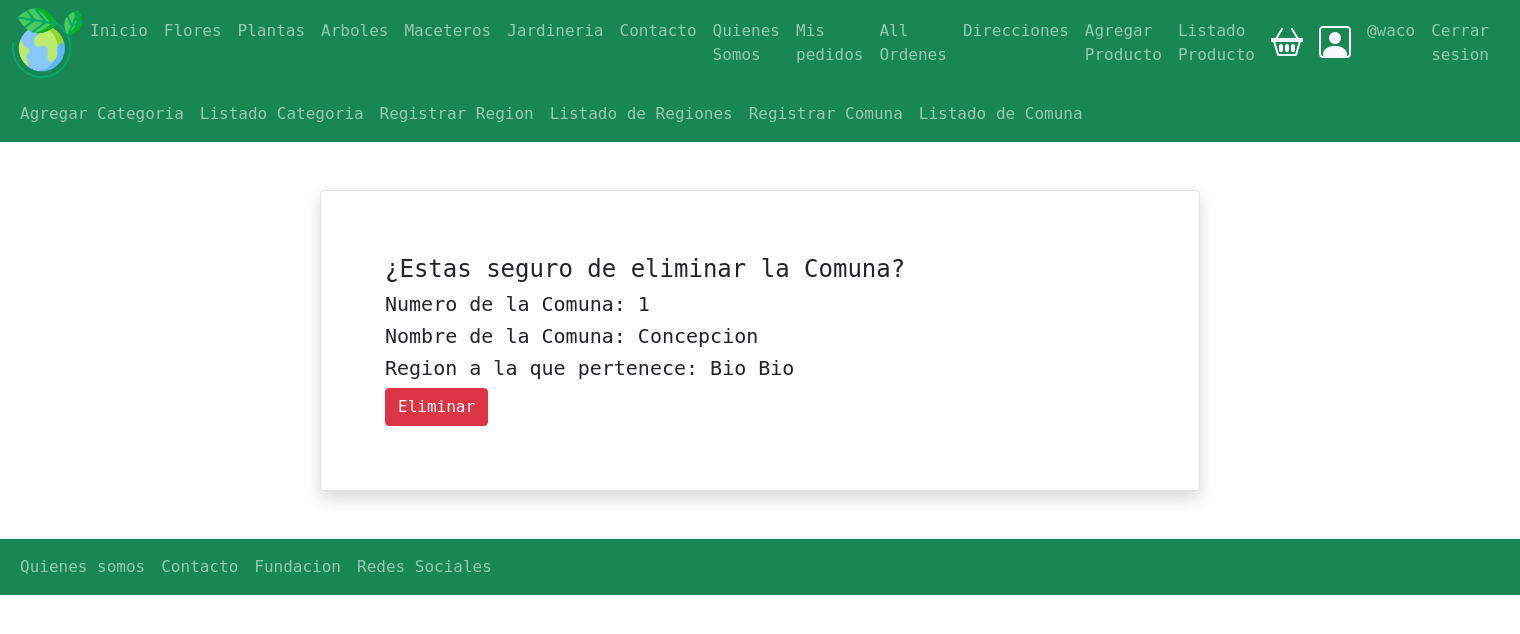
After one commit to dy-garces/tiendaFloreria, a Django app: page /borrarComuna/1 in a window 1520 px wide. The commit adds this page. Shown: the top 634 px of the page. Run offline with Django 4.2, Linux system fonts and the light colour scheme; a user stored in the database is signed in; data comes from the database, SQL or seed files in the repository; both versions use the stored data as it was after the commit; some libraries are stand-ins or nearby versions.

Commit message:
agregado de Crud de Comunas

```diff
--- a/tiendaFloreria/templates/base.html
+++ b/tiendaFloreria/templates/base.html
@@ -146,6 +146,16 @@
                         <a class="nav-link" href=" {% url 'listadoRegion' %}">Listado de  Regiones</a>
                     </li>
                 {% endif %}
+                {% if user.is_authenticated %}
+                        <li class="nav-item">
+                            <a class="nav-link" href=" {% url 'formComuna' %}">Registrar Comuna</a>
+                        </li>
+                    {% endif %}
+                    {% if user.is_authenticated %}
+                    <li class="nav-item">
+                        <a class="nav-link" href=" {% url 'listadoComuna' %}">Listado de  Comuna</a>
+                    </li>
+                {% endif %}
                         <li class="nav-item">
                     </ul>
                 </div>
--- /dev/null
+++ b/tiendaFloreria/templates/registration/borrarComuna.html
@@ -0,0 +1,30 @@
+{% extends 'base.html' %}
+{% load crispy_forms_tags %}
+{% block contenido %}
+
+<div class="container">
+    <div class="row">
+         <div class="col-12">
+            <div class="card m-5 shadow border rounded">
+              <div class="card-body">
+                <form action="" method="post" class="m-5">
+                    {% csrf_token %}
+                    <div class="h4"> ¿Estas seguro de eliminar la Comuna?</div>
+                    <div class="h5">
+                        Numero de la Comuna: {{comuna.id}}
+                    </div>
+                    <div class="h5">
+                        Nombre de la Comuna: {{comuna.nombre}}
+                    </div>
+                    <div class="h5">
+                      Region a la que pertenece: {{comuna.region}}
+                  </div>
+                    <input type="submit" value="Eliminar" class="btn btn-danger">
+                </form>
+              </div>
+            </div>
+         </div>
+    </div>
+</div>
+
+{% endblock contenido %}
--- a/tiendaFloreria/tiendaFloreria/urls.py
+++ b/tiendaFloreria/tiendaFloreria/urls.py
@@ -15,7 +15,7 @@ Including another URLconf
 """
 from django.contrib import admin
 from django.urls import path, include
-from usuarios.views import cambiarpassword, modificarusuario, perfil, perfilusuario, registro, formRegion , RegionDeleteView , RegionUpdateView , listadoRegion
+from usuarios.views import cambiarpassword, modificarusuario, perfil, perfilusuario, registro, formRegion , RegionDeleteView , RegionUpdateView , listadoRegion, formComuna , ComunaDeleteView, ComunaUpdateView , listadoComuna
 from productos.views import PrductoListaView
 from . import views
 from django.conf import settings
@@ -47,10 +47,14 @@ urlpatterns = [
     path('modificarusuario/<id>',modificarusuario, name="modificarusuario"),
     path('cambiarpassword',cambiarpassword, name="cambiarpassword"),
     path('formRegion/',formRegion ,name='formRegion'),
-
     path('listadoRegion/',listadoRegion, name='listadoRegion'),
     path('updateRegion/<int:pk>',RegionUpdateView.as_view(),name='updateRegion'),
     path('borrarRegion/<int:pk>',RegionDeleteView.as_view(),name='borrarRegion'),
+
+    path('formComuna/',formComuna ,name='formComuna'),
+    path('listadoComuna/',listadoComuna, name='listadoComuna'),
+    path('updateComuna/<int:pk>',ComunaUpdateView.as_view(),name='updateComuna'),
+    path('borrarComuna/<int:pk>',ComunaDeleteView.as_view(),name='borrarComuna'),
 
 
 
--- a/tiendaFloreria/usuarios/forms.py
+++ b/tiendaFloreria/usuarios/forms.py
@@ -7,3 +7,9 @@ class FormularioRegion(forms.ModelForm):
     class Meta:
         model = Region
         fields = ["nombre"]
+
+
+class FormularioComuna(forms.ModelForm):
+    class Meta:
+        model = Comuna
+        fields = ["nombre","region"]
--- a/tiendaFloreria/usuarios/models.py
+++ b/tiendaFloreria/usuarios/models.py
@@ -9,7 +9,7 @@ class Region(models.Model):
         return self.nombre
 
 class Comuna(models.Model):
-    nombre = models.CharField(max_length=50)
+    nombre = models.CharField(max_length=50,null=True, blank=False, unique=True)
     region = models.ForeignKey(Region, on_delete=models.CASCADE)
 
     def __str__(self):
--- a/tiendaFloreria/usuarios/views.py
+++ b/tiendaFloreria/usuarios/views.py
@@ -2,9 +2,9 @@ from django.shortcuts import get_object_or_404, redirect, render, resolve_url
 from django.contrib.auth.forms import UserCreationForm,PasswordChangeForm
 from django.urls import reverse_lazy
 from tiendaFloreria.forms import frmPerfilUsuario
-from usuarios.models import PerfilUsuario, Region
+from usuarios.models import Comuna, PerfilUsuario, Region
 from django.contrib.auth import authenticate,login
-from usuarios.forms import FormularioRegion
+from usuarios.forms import FormularioRegion, FormularioComuna
 from django.contrib import messages
 from django.contrib.auth.mixins import LoginRequiredMixin
 from django.contrib.messages.views  import SuccessMessageMixin
@@ -110,15 +110,12 @@ def formRegion(request):
     if request.method == 'POST' :
         form = FormularioRegion(data = request.POST, files=request.FILES)
         if form.is_valid():
-            categoria = form.save(commit=False)
-            categoria.save()
+            region = form.save(commit=False)
+            region.save()
             messages.success(request, 'region creada exitosamente')
             return redirect('home')
 
     return render(request,'registration/formRegion.html',{'form': form})
-
-
-
 
 def listadoRegion(request):
     region = Region.objects.all()
@@ -139,3 +136,35 @@ class RegionDeleteView(LoginRequiredMixin, DeleteView, SuccessMessageMixin):
     template_name = 'registration/borrarRegion.html'
     success_url = reverse_lazy('listadoRegion')
     success_message = 'Region eliminada exitosamente'
+
+def formComuna(request):
+    form = FormularioComuna(request.POST or None)
+    if request.method == 'POST' :
+        form = FormularioComuna(data = request.POST, files=request.FILES)
+        if form.is_valid():
+            comuna = form.save(commit=False)
+            comuna.save()
+            messages.success(request, 'Comuna creada exitosamente')
+            return redirect('home')
+
+    return render(request,'registration/formComuna.html',{'form': form})
+
+def listadoComuna(request):
+    comuna = Comuna.objects.all()
+    return render(request, 'registration/listadoComuna.html', { 'comuna':comuna })
+
+class ComunaUpdateView(LoginRequiredMixin, SuccessMessageMixin, UpdateView):
+    login_url = 'login'
+    model = Comuna
+    form_class = FormularioComuna
+    template_name = 'registration/updateComuna.html'
+
+    def get_success_url(self):
+        return resolve_url('listadoComuna')
+
+class ComunaDeleteView(LoginRequiredMixin, DeleteView, SuccessMessageMixin):
+    login_url = 'login'
+    model = Comuna
+    template_name = 'registration/borrarComuna.html'
+    success_url = reverse_lazy('listadoComuna')
+    success_message = 'Comuna eliminada exitosamente'
```
Also changed, not shown: tiendaFloreria/templates/registration/formComuna.html (added, +22 -0 lines), tiendaFloreria/templates/registration/listadoComuna.html (added, +26 -0 lines), tiendaFloreria/templates/registration/updateComuna.html (added, +22 -0 lines), tiendaFloreria/db.sqlite3, tiendaFloreria/usuarios/migrations/0003_alter_comuna_nombre.py (added).
